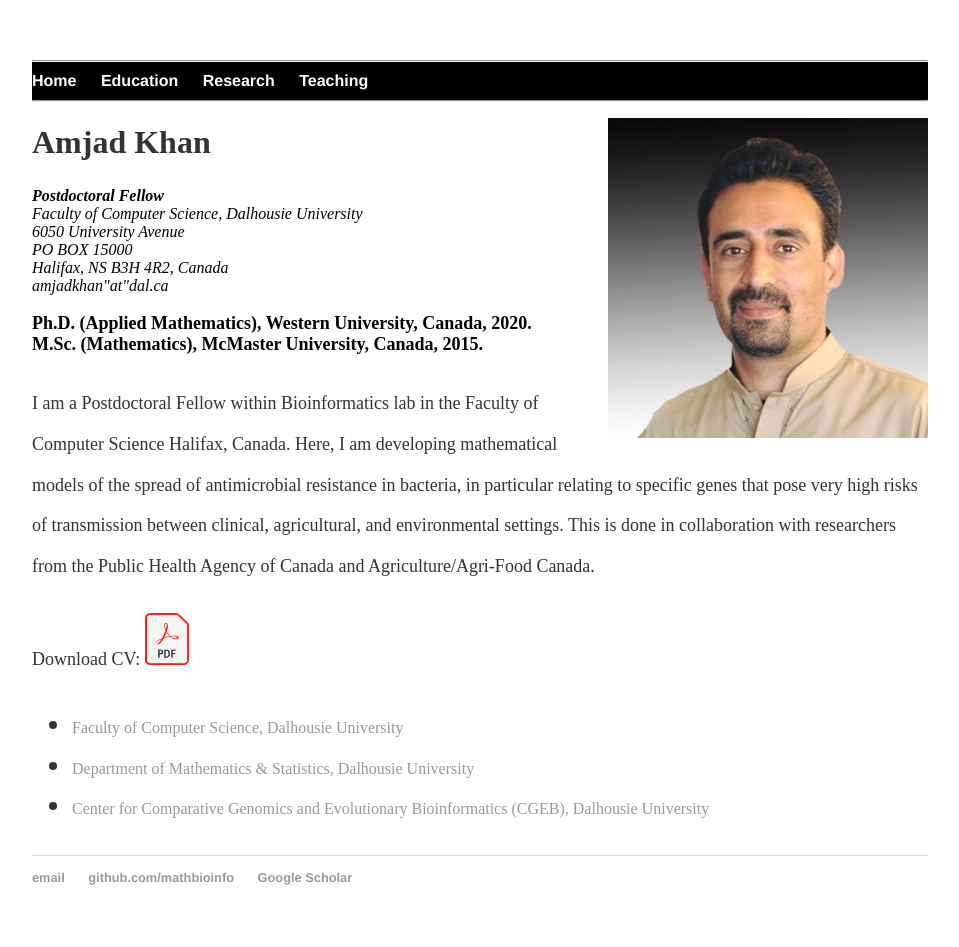
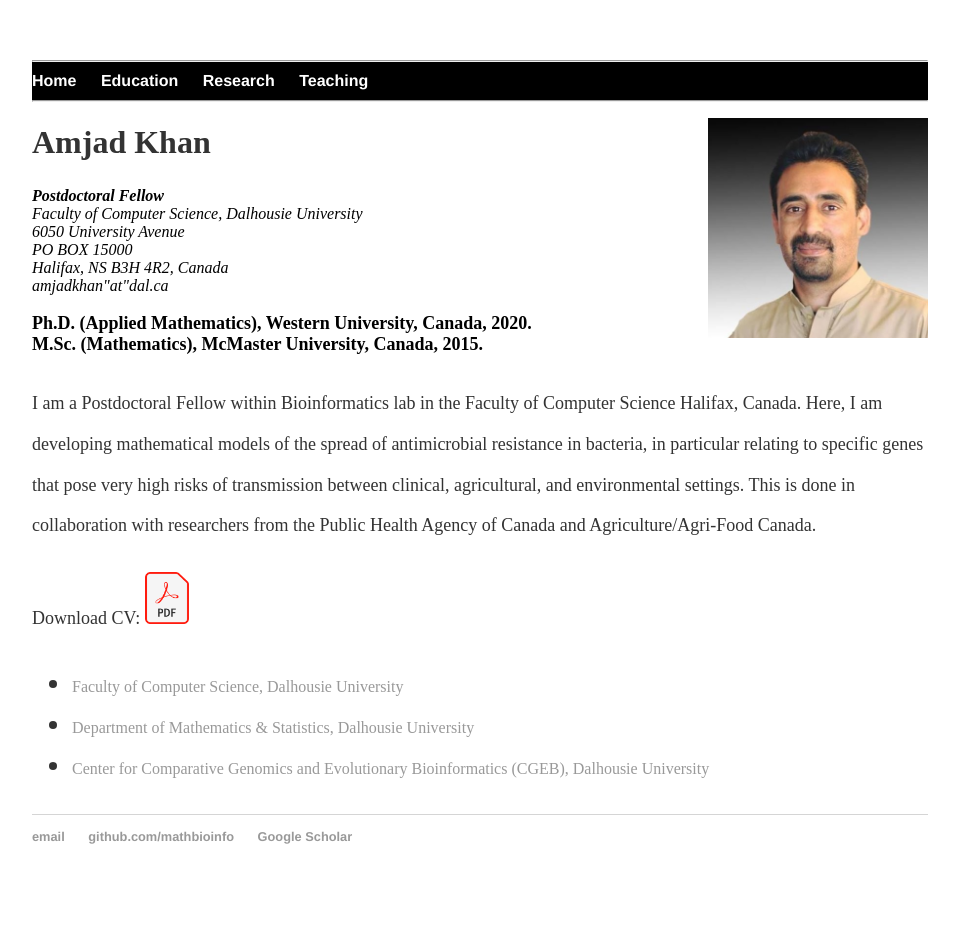
Before and after one commit to MathBioInfo/amjadkhan, a Jekyll site: the page index.html, which Jekyll copies as it is, in a window 1280 px wide. Shown: the whole page, without its empty margins (160-1119 px from the left). Built offline with Jekyll 4.4.1, drawn with Linux system fonts in a browser that asks for light colours; after the commit the page ends 906 px from its top, so only the background shows below that.

Commit message:
Update index.html

```diff
--- a/index.html
+++ b/index.html
@@ -22,7 +22,7 @@
 			<hr>
 		</ul>
 		</nav>
-		<img src="images/Amjad.jfif" style="float: right; width: 320px; margin-left: 15px;">
+		<img src="images/Amjad.jfif" style="float: right; width: 220px; margin-left: 15px;">
 		<div class="container">
     		<div class="blurb">
 			<div class="profile-body">
```
